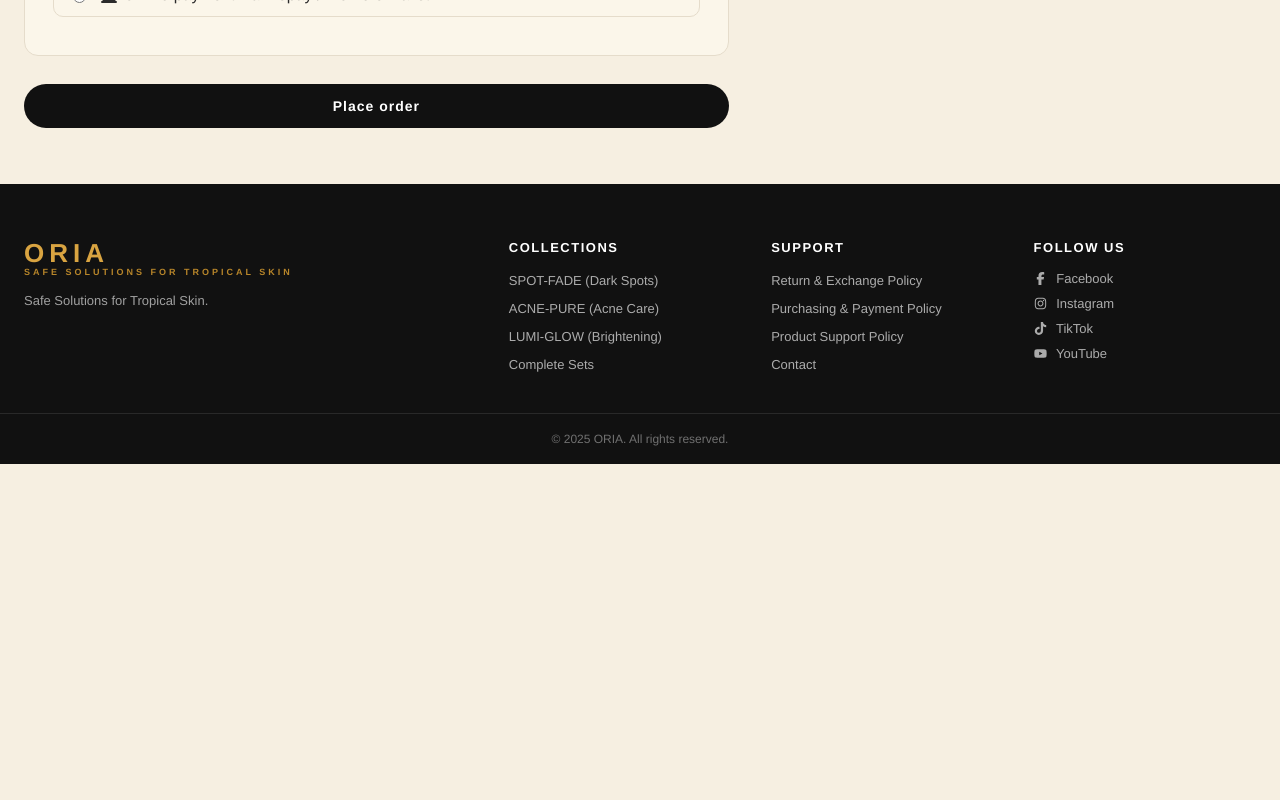
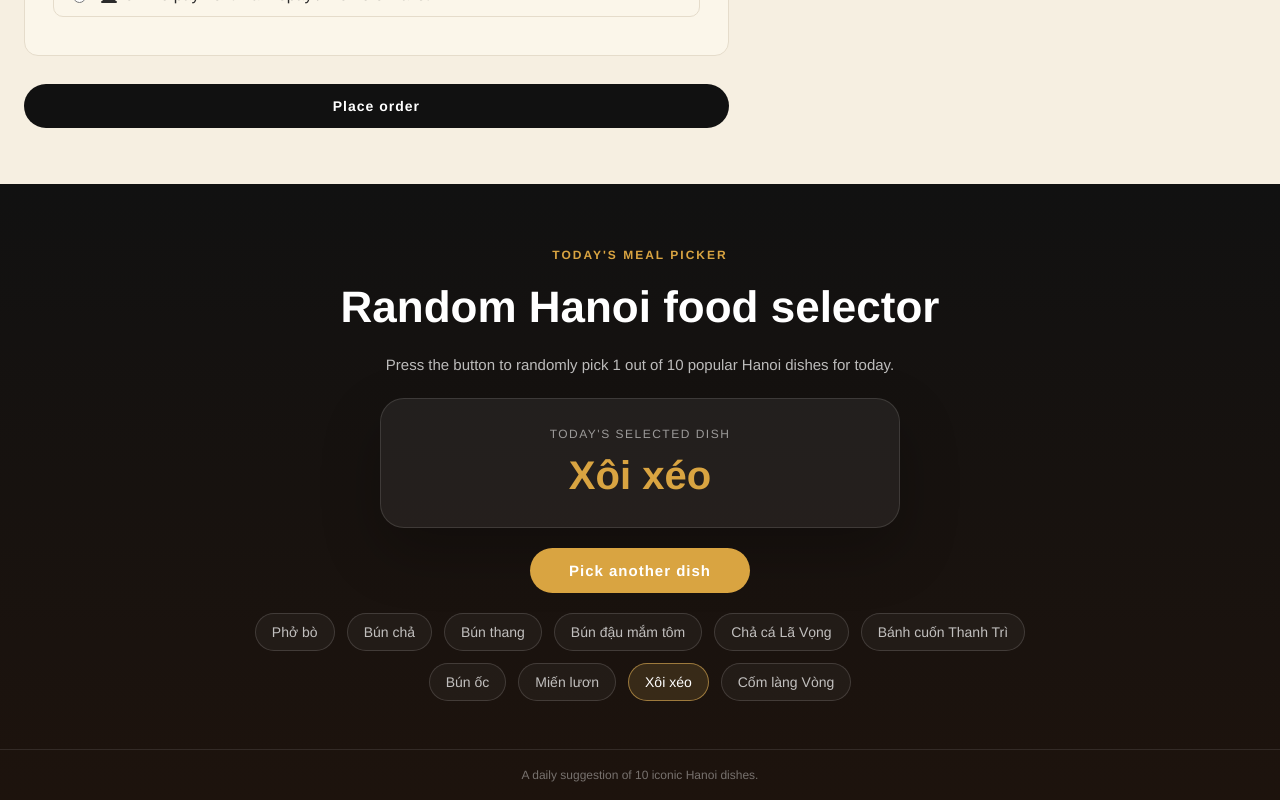
Before and after one commit to amcarevn/mp-shop, a React (Vite) app: page /checkout in a window 1280 px wide. Shown: the part 993-1793 px from the top of the page. Before the commit the page ends 1457 px from the top, so only its background shows below. Built offline with nearby package versions, Linux system fonts and the light colour scheme.

Commit message:
feat: add Hanoi dish picker to footer

```diff
--- a/src/components/Footer.jsx
+++ b/src/components/Footer.jsx
@@ -1,48 +1,53 @@
+import { useEffect, useMemo, useState } from 'react'
 import { useTranslation } from 'react-i18next'
-import { FaFacebookF, FaInstagram, FaTiktok, FaYoutube } from 'react-icons/fa6'
+
+function getRandomDish(items) {
+  if (!items.length) return ''
+  return items[Math.floor(Math.random() * items.length)]
+}
 
 export default function Footer() {
-  const { t } = useTranslation()
+  const { t, i18n } = useTranslation()
+  const dishes = useMemo(() => {
+    const options = t('footer.foodOptions', { returnObjects: true })
+    return Array.isArray(options) ? options : []
+  }, [i18n.language, t])
+  const [selectedDish, setSelectedDish] = useState('')
+
+  useEffect(() => {
+    setSelectedDish(getRandomDish(dishes))
+  }, [dishes])
+
   return (
     <footer className="footer" id="contact">
-      <div className="container footer-grid">
-        <div className="footer-col">
-          <div className="footer-logo">
-            <span className="logo-name">ORIA</span>
-            <span className="logo-sub">SAFE SOLUTIONS FOR TROPICAL SKIN</span>
-          </div>
-          <p className="footer-tagline">{t('footer.col1Text')}</p>
+      <div className="container footer-picker">
+        <span className="footer-eyebrow">{t('footer.eyebrow')}</span>
+        <h2>{t('footer.title')}</h2>
+        <p className="footer-description">{t('footer.description')}</p>
+
+        <div className="footer-result" aria-live="polite">
+          <span className="footer-result-label">{t('footer.resultLabel')}</span>
+          <strong>{selectedDish || t('footer.fallback')}</strong>
         </div>
 
-        <div className="footer-col">
-          <h4>{t('footer.col2Title')}</h4>
-          <ul>
-            <li><a href="#products">{t('footer.col2Link1')}</a></li>
-            <li><a href="#products">{t('footer.col2Link2')}</a></li>
-            <li><a href="#products">{t('footer.col2Link3')}</a></li>
-            <li><a href="#products">{t('footer.col2Link4')}</a></li>
-          </ul>
-        </div>
+        <button
+          type="button"
+          className="btn-primary footer-button"
+          onClick={() => setSelectedDish(getRandomDish(dishes))}
+        >
+          {t('footer.button')}
+        </button>
 
-        <div className="footer-col">
-          <h4>{t('footer.col3Title')}</h4>
-          <ul>
-            <li><a href="#contact">{t('footer.col3Link1')}</a></li>
-            <li><a href="#contact">{t('footer.col3Link2')}</a></li>
-            <li><a href="#contact">{t('footer.col3Link3')}</a></li>
-            <li><a href="#contact">{t('footer.col3Link4')}</a></li>
-          </ul>
-        </div>
-
-        <div className="footer-col">
-          <h4>{t('footer.col4Title')}</h4>
-          <div className="footer-social">
-            <a href="#contact" className="social-link"><FaFacebookF className="inline-icon" /> {t('footer.social1')}</a>
-            <a href="#contact" className="social-link"><FaInstagram className="inline-icon" /> {t('footer.social2')}</a>
-            <a href="#contact" className="social-link"><FaTiktok className="inline-icon" /> {t('footer.social3')}</a>
-            <a href="#contact" className="social-link"><FaYoutube className="inline-icon" /> {t('footer.social4')}</a>
-          </div>
-        </div>
+        <ul className="footer-dishes">
+          {dishes.map((dish) => (
+            <li
+              key={dish}
+              className={dish === selectedDish ? 'is-selected' : ''}
+            >
+              {dish}
+            </li>
+          ))}
+        </ul>
       </div>
 
       <div className="footer-bottom">
--- a/src/locales/en/translation.json
+++ b/src/locales/en/translation.json
@@ -151,23 +151,24 @@
     "exchange": "Product exchange or refund is supported for manufacturing defects, shipping damage, or incorrect items. Contact ORIA within 48 hours of receiving the order."
   },
   "footer": {
-    "copyright": "© 2025 ORIA. All rights reserved.",
-    "col1Title": "ORIA",
-    "col1Text": "Safe Solutions for Tropical Skin.",
-    "col2Title": "Collections",
-    "col2Link1": "SPOT-FADE (Dark Spots)",
-    "col2Link2": "ACNE-PURE (Acne Care)",
-    "col2Link3": "LUMI-GLOW (Brightening)",
-    "col2Link4": "Complete Sets",
-    "col3Title": "Support",
-    "col3Link1": "Return & Exchange Policy",
-    "col3Link2": "Purchasing & Payment Policy",
-    "col3Link3": "Product Support Policy",
-    "col3Link4": "Contact",
-    "col4Title": "Follow us",
-    "social1": "Facebook",
-    "social2": "Instagram",
-    "social3": "TikTok",
-    "social4": "YouTube"
+    "copyright": "A daily suggestion of 10 iconic Hanoi dishes.",
+    "eyebrow": "Today's meal picker",
+    "title": "Random Hanoi food selector",
+    "description": "Press the button to randomly pick 1 out of 10 popular Hanoi dishes for today.",
+    "resultLabel": "Today's selected dish",
+    "button": "Pick another dish",
+    "fallback": "Bún chả",
+    "foodOptions": [
+      "Phở bò",
+      "Bún chả",
+      "Bún thang",
+      "Bún đậu mắm tôm",
+      "Chả cá Lã Vọng",
+      "Bánh cuốn Thanh Trì",
+      "Bún ốc",
+      "Miến lươn",
+      "Xôi xéo",
+      "Cốm làng Vòng"
+    ]
   }
 }
--- a/src/locales/vi/translation.json
+++ b/src/locales/vi/translation.json
@@ -151,23 +151,24 @@
     "exchange": "Hỗ trợ đổi trả sản phẩm đối với lỗi nhà sản xuất, hư hỏng trong vận chuyển hoặc giao nhầm sản phẩm. Liên hệ ORIA trong vòng 48 giờ sau khi nhận hàng."
   },
   "footer": {
-    "copyright": "© 2025 ORIA. Bảo lưu mọi quyền.",
-    "col1Title": "ORIA",
-    "col1Text": "Giải pháp an toàn cho làn da nhiệt đới.",
-    "col2Title": "Bộ Sản Phẩm",
-    "col2Link1": "SPOT-FADE (Trị Nám)",
-    "col2Link2": "ACNE-PURE (Trị Mụn)",
-    "col2Link3": "LUMI-GLOW (Trắng Da)",
-    "col2Link4": "Combo Bộ Sản Phẩm",
-    "col3Title": "Hỗ Trợ",
-    "col3Link1": "Chính sách đổi trả",
-    "col3Link2": "Chính sách mua hàng & thanh toán",
-    "col3Link3": "Chính sách bảo hành sản phẩm",
-    "col3Link4": "Liên hệ",
-    "col4Title": "Theo dõi chúng tôi",
-    "social1": "Facebook",
-    "social2": "Instagram",
-    "social3": "TikTok",
-    "social4": "YouTube"
+    "copyright": "Gợi ý 10 món ngon Hà Nội cho hôm nay.",
+    "eyebrow": "Cuối trang hôm nay ăn gì?",
+    "title": "Công cụ chọn ngẫu nhiên món ăn Hà Nội",
+    "description": "Bấm nút để chọn ngẫu nhiên 1 trong 10 món ăn phổ biến của Hà Nội cho bữa hôm nay.",
+    "resultLabel": "Món được chọn hôm nay",
+    "button": "Chọn món khác",
+    "fallback": "Bún chả",
+    "foodOptions": [
+      "Phở bò",
+      "Bún chả",
+      "Bún thang",
+      "Bún đậu mắm tôm",
+      "Chả cá Lã Vọng",
+      "Bánh cuốn Thanh Trì",
+      "Bún ốc",
+      "Miến lươn",
+      "Xôi xéo",
+      "Cốm làng Vòng"
+    ]
   }
 }
--- a/src/styles/global.css
+++ b/src/styles/global.css
@@ -1029,95 +1029,106 @@ button { font-family: inherit; cursor: pointer; }
 
 /* ========= Footer ========= */
 .footer {
-  background: var(--color-black);
-  color: rgba(255,255,255,.75);
+  background: linear-gradient(180deg, #111, #1d130d);
+  color: rgba(255,255,255,.8);
   margin-top: auto;
 }
 
-.footer-grid {
-  display: grid;
-  grid-template-columns: 2fr 1fr 1fr 1fr;
-  gap: 40px;
-  padding: 56px 24px 40px;
+.footer-picker {
+  display: flex;
+  flex-direction: column;
+  align-items: center;
+  gap: 20px;
+  padding: 64px 24px 48px;
+  text-align: center;
 }
 
-@media (max-width: 900px) {
-  .footer-grid { grid-template-columns: 1fr 1fr; }
-}
-@media (max-width: 540px) {
-  .footer-grid { grid-template-columns: 1fr; }
+.footer-eyebrow {
+  font-size: 12px;
+  font-weight: 700;
+  letter-spacing: 2px;
+  text-transform: uppercase;
+  color: var(--color-gold);
 }
 
-.footer-col h4 {
-  font-size: 13px;
-  font-weight: 700;
+.footer-picker h2 {
+  margin: 0;
+  font-size: clamp(30px, 4vw, 44px);
+  color: #fff;
+}
+
+.footer-description {
+  max-width: 640px;
+  margin: 0;
+  font-size: 15px;
+  line-height: 1.7;
+  color: rgba(255,255,255,.72);
+}
+
+.footer-result {
+  width: min(100%, 520px);
+  padding: 28px 24px;
+  border: 1px solid rgba(255,255,255,.12);
+  border-radius: 24px;
+  background: rgba(255,255,255,.06);
+  box-shadow: 0 24px 60px rgba(0,0,0,.24);
+}
+
+.footer-result-label {
+  display: block;
+  margin-bottom: 10px;
+  font-size: 12px;
   letter-spacing: 1.5px;
   text-transform: uppercase;
-  color: #fff;
-  margin: 0 0 16px;
+  color: rgba(255,255,255,.55);
 }
 
-.footer-col ul {
+.footer-result strong {
+  display: block;
+  font-size: clamp(28px, 5vw, 40px);
+  line-height: 1.2;
+  color: var(--color-gold);
+}
+
+.footer-button {
+  min-width: 220px;
+}
+
+.footer-dishes {
+  display: flex;
+  flex-wrap: wrap;
+  justify-content: center;
+  gap: 12px;
   list-style: none;
+  width: min(100%, 820px);
   margin: 0;
   padding: 0;
-  display: flex;
-  flex-direction: column;
-  gap: 10px;
 }
 
-.footer-col ul li a {
-  font-size: 13px;
-  color: rgba(255,255,255,.65);
-  transition: color .2s;
-}
-.footer-col ul li a:hover { color: var(--color-gold); }
-
-.footer-logo {
-  display: flex;
-  flex-direction: column;
-  line-height: 1;
-  color: var(--color-gold);
-  font-weight: 700;
-  margin-bottom: 14px;
-}
-.footer-logo .logo-the {
-  font-size: 12px;
-  font-style: italic;
-  font-weight: 500;
-  letter-spacing: 2px;
-}
-.footer-logo .logo-name {
-  font-size: 26px;
-  letter-spacing: 5px;
-}
-.footer-logo .logo-sub {
-  font-size: 9px;
-  letter-spacing: 3px;
-  color: var(--color-gold-dark);
-  margin-top: 2px;
+.footer-dishes li {
+  padding: 10px 16px;
+  border: 1px solid rgba(255,255,255,.14);
+  border-radius: 999px;
+  font-size: 14px;
+  color: rgba(255,255,255,.72);
+  background: rgba(255,255,255,.04);
 }
 
-.footer-tagline {
-  font-size: 13px;
-  color: rgba(255,255,255,.6);
-  line-height: 1.6;
-  margin: 0;
-  max-width: 220px;
+.footer-dishes li.is-selected {
+  border-color: rgba(212,166,80,.65);
+  color: #fff;
+  background: rgba(212,166,80,.16);
 }
 
-.footer-social {
-  display: flex;
-  flex-direction: column;
-  gap: 10px;
+@media (max-width: 540px) {
+  .footer-picker {
+    padding: 56px 16px 40px;
+  }
+
+  .footer-result {
+    padding: 24px 18px;
+  }
 }
-
-.social-link {
-  font-size: 13px;
-  color: rgba(255,255,255,.65);
-  transition: color .2s;
-}
-.social-link:hover { color: var(--color-gold); }
 
 .footer-bottom {
   border-top: 1px solid rgba(255,255,255,.1);
```
